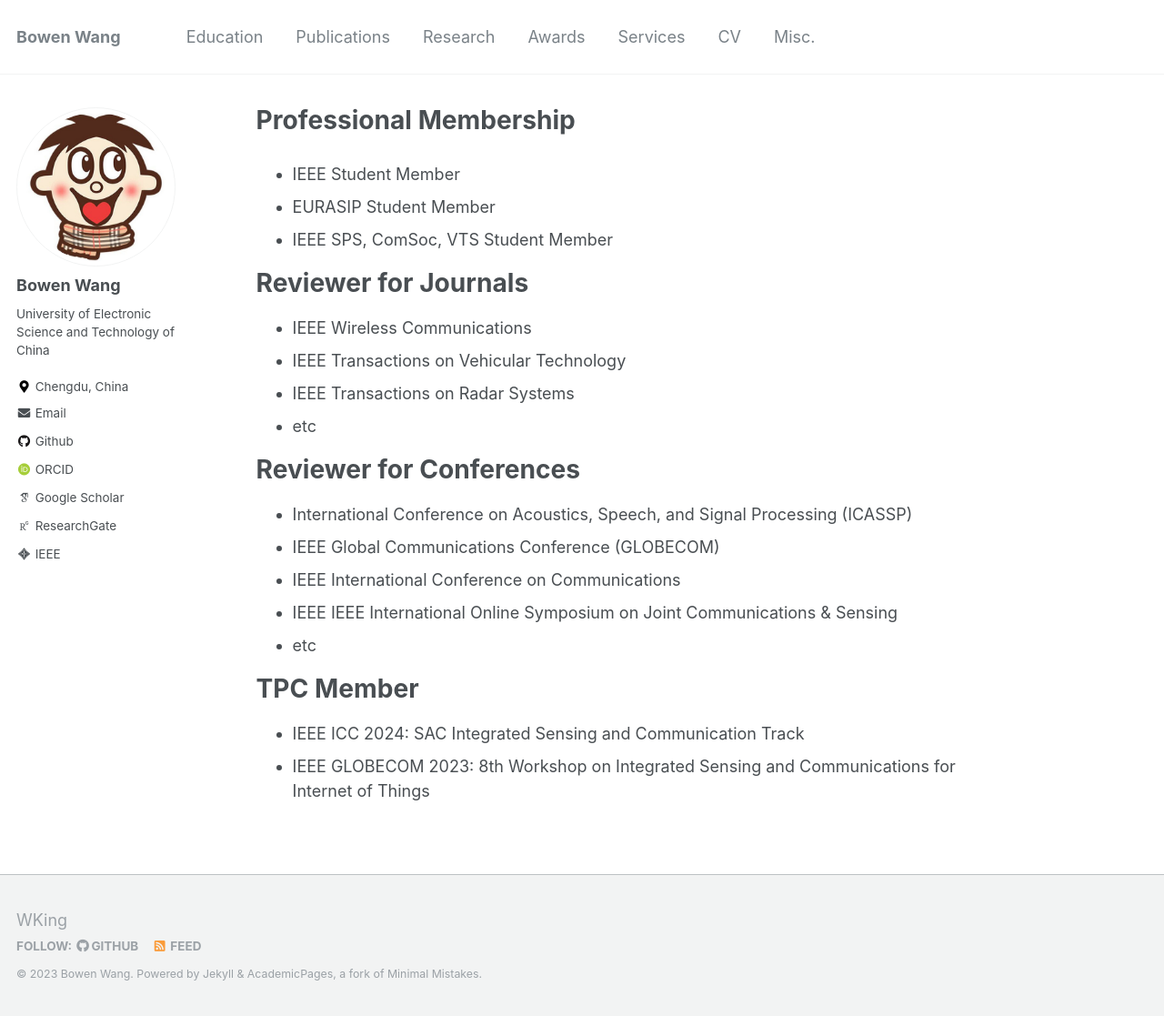
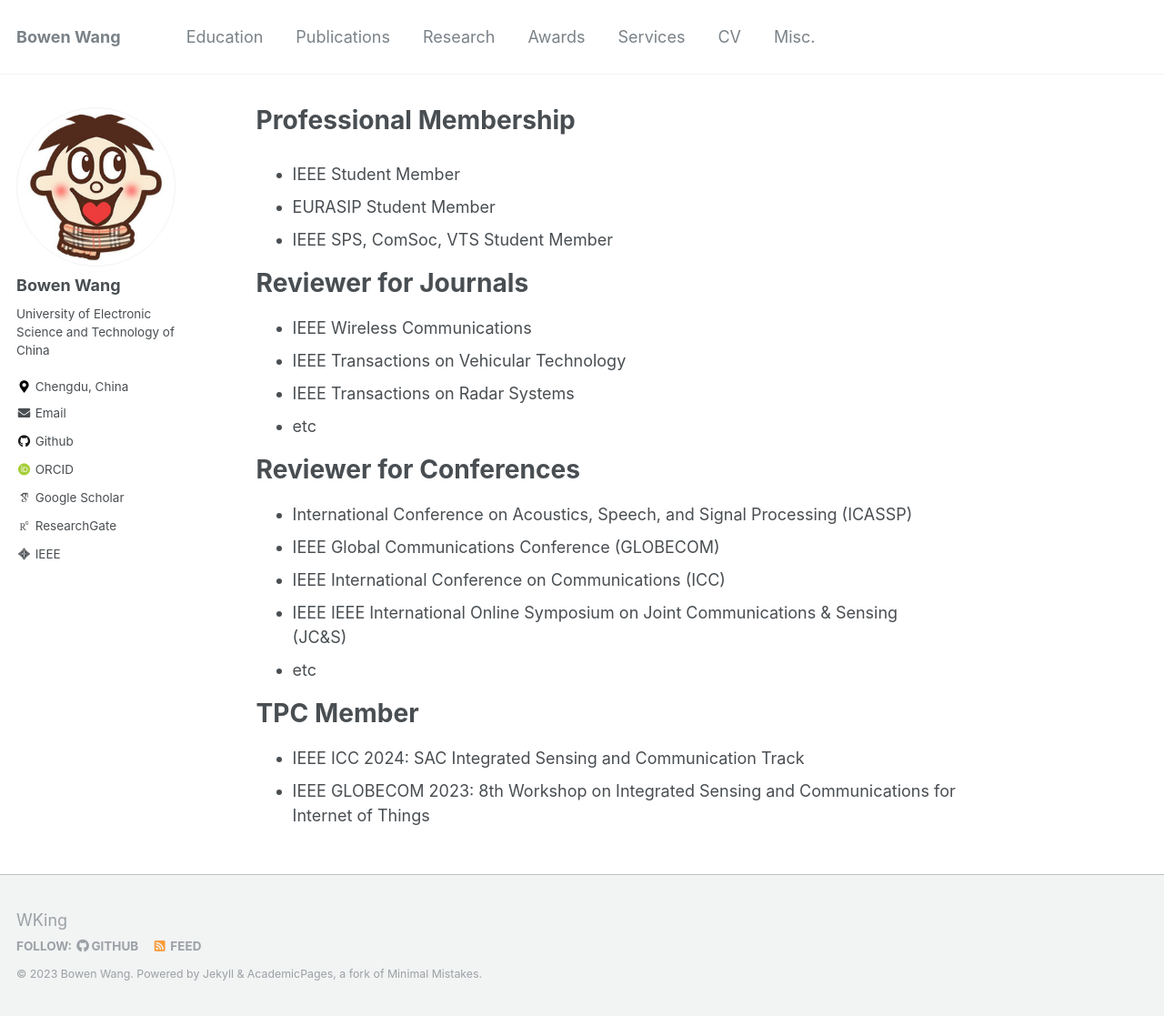
Before and after one commit to BW-Wang/BW-Wang.github.io, a Jekyll site: the page built from _pages/services.md, in a window 1280 px wide and 1117 px high. Shown: the whole window at 91% size. Built offline with Jekyll 4.4.1, drawn with Linux system fonts in a browser that asks for light colours; some web fonts are replaced.

Commit message:
Update services.md

```diff
--- a/_pages/services.md
+++ b/_pages/services.md
@@ -19,8 +19,8 @@
 
 - International Conference on Acoustics, Speech, and Signal Processing (ICASSP)
 - IEEE Global Communications Conference (GLOBECOM)
-- IEEE International Conference on Communications
-- IEEE IEEE International Online Symposium on Joint Communications & Sensing
+- IEEE International Conference on Communications (ICC)
+- IEEE IEEE International Online Symposium on Joint Communications & Sensing (JC&S)
 - etc
 
 # TPC Member
```
